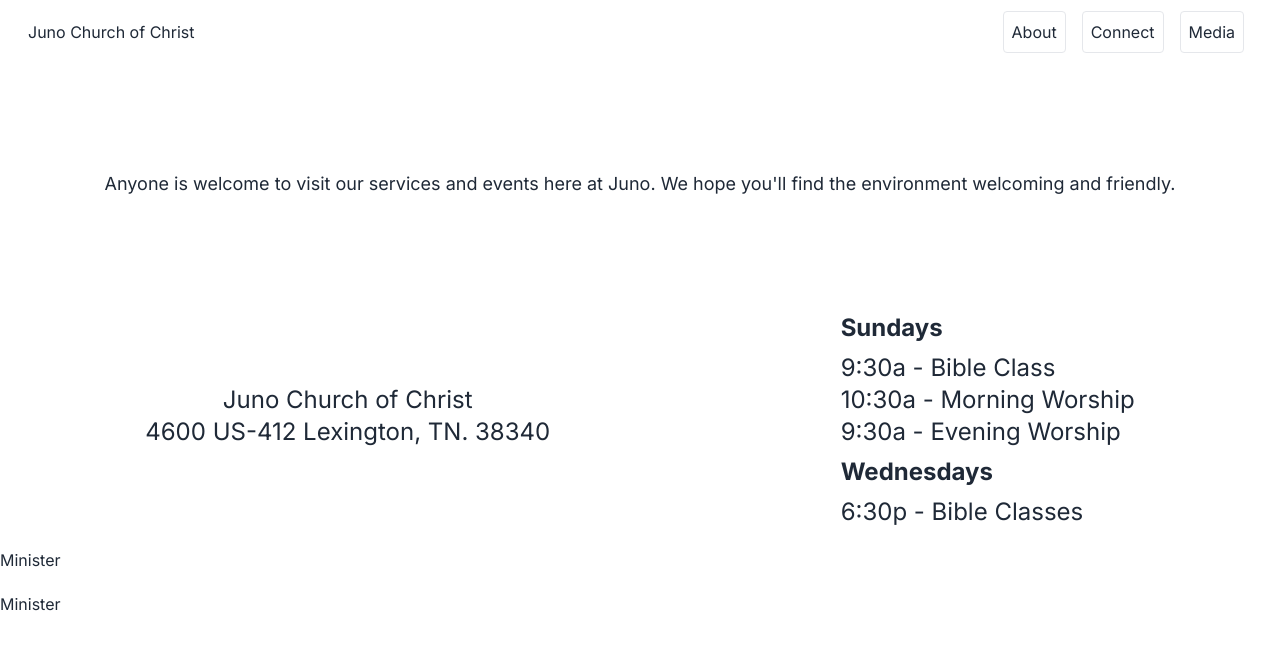
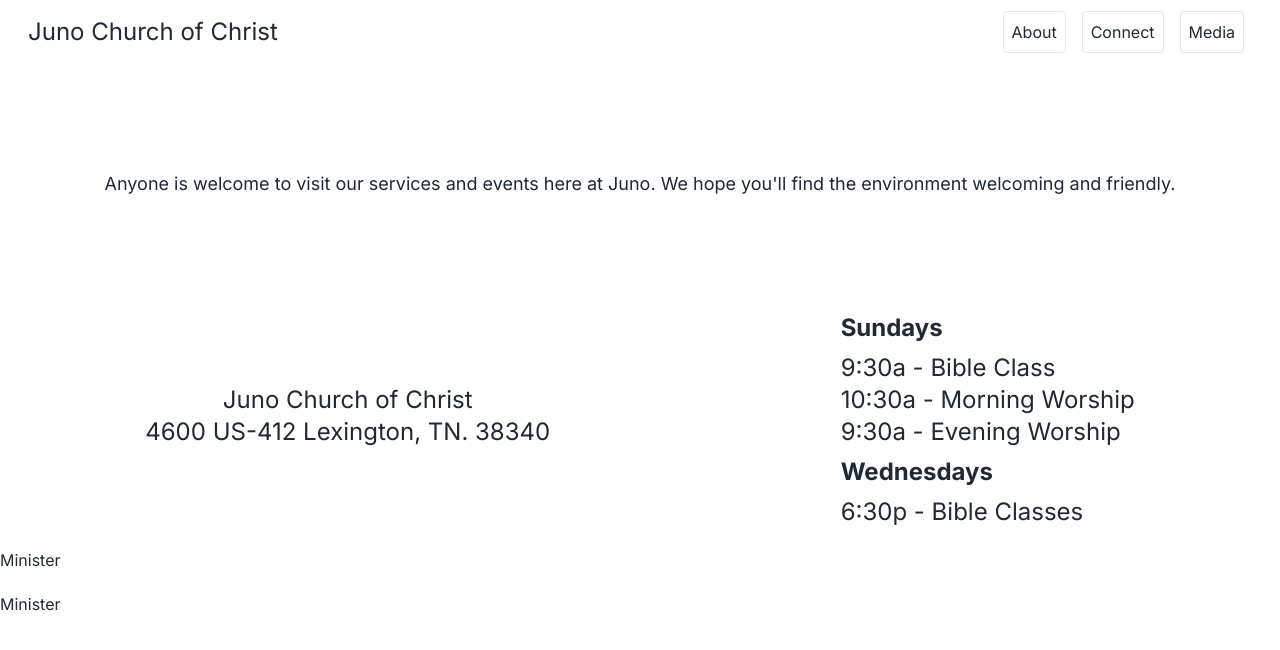
Before and after one commit to JunoChurchofChrist/JunoWebsite, a Next.js app: page /about in a window 1280 px wide. Shown: the top 650 px of the page. Built offline with nearby package versions, Linux system fonts and the light colour scheme.

Commit message:
More updated styles to navbar

```diff
--- a/app/NavBar.tsx
+++ b/app/NavBar.tsx
@@ -4,7 +4,7 @@ import Link from 'next/link';
 const NavBar = () => {
   return (
     <div className="navbar">
-      <Link className="navbar-start ml-5" href="/">
+      <Link className="navbar-start ml-5 text-2xl" href="/">
         Juno Church of Christ
       </Link>
       <div className="navbar-end mr-5">
```
